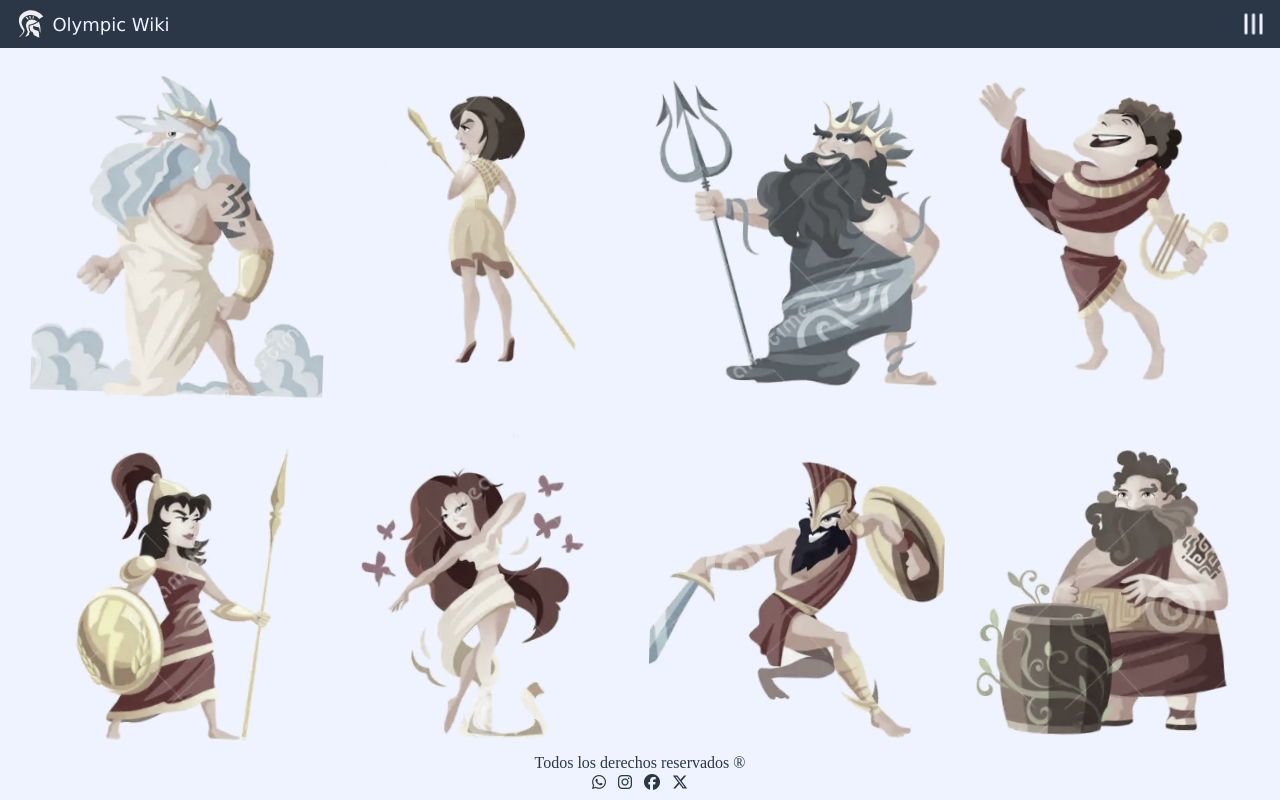
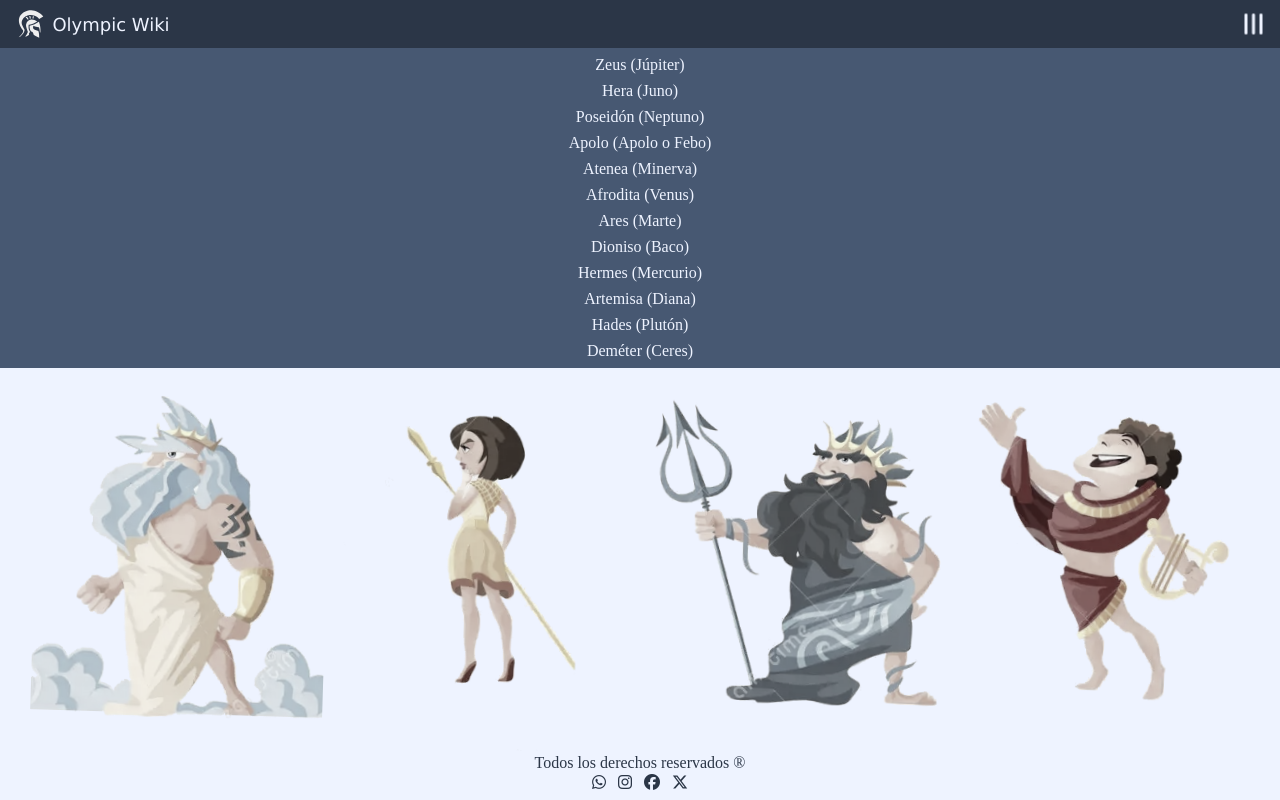
Before and after one commit to albotero/olympus-wiki, a plain HTML site: page index.html in a window 1280 px wide. Both pictures are taken after a click on the icon 1253 px from the left and 24 px from the top of the page. Drawn offline with Linux system fonts and the light colour scheme.

Commit message:
Menu links

```diff
--- a/assets/css/gallery.css
+++ b/assets/css/gallery.css
@@ -2,6 +2,7 @@
   --color-1: rgb(238, 243, 255);
   --color-2: rgba(0, 0, 0, 0.4);
   --color-3: rgb(43, 54, 71);
+  --color-4: rgb(71, 88, 114);
   --shadow: 2px 2px 6px var(--color-2);
 }
 
@@ -30,16 +31,16 @@ body {
   background-color: var(--color-3);
   color: var(--color-1);
   display: flex;
+  flex-wrap: wrap;
   justify-content: space-between;
   align-items: center;
-  height: 3rem;
-  padding: 0 1rem;
 }
 
 .menu-logo-container {
   display: flex;
   gap: 0.4rem;
   align-items: center;
+  padding-left: 1rem;
 }
 
 .menu-title {
@@ -47,13 +48,9 @@ body {
   font: large Verdana, sans-serif;
 }
 
-.menu-logo {
-  height: 100% !important;
-  fill: aqua;
-}
-
 .menu-icon {
   font-size: x-large;
+  margin: 0.75rem 1rem;
 }
 
 .menu-icon:not(.active) {
@@ -62,6 +59,34 @@ body {
 
 .menu-icon.active {
   animation: hamburger-open 2s forwards;
+}
+
+.menu-items {
+  max-height: 0;
+  margin: 0;
+  padding: 0;
+  background-color: var(--color-4);
+  transition-duration: 2s;
+  list-style: none;
+  width: 100%;
+  overflow: hidden;
+  display: flex;
+  flex-direction: column;
+  align-items: center;
+  padding: 0 1.5rem;
+}
+
+.menu-icon.active + .menu-items {
+  max-height: 20rem;
+}
+
+.menu-items li {
+  padding: 0.5rem 0 0;
+  color: var(--color-1);
+}
+
+.menu-items li:last-child {
+  padding-bottom: 0.5rem;
 }
 
 .gallery {
--- a/assets/js/load.js
+++ b/assets/js/load.js
@@ -1,8 +1,10 @@
 import { GODS } from "./gods.js"
 
 const menuIcon = document.querySelector(".menu-icon")
+const menuItems = document.querySelector(".menu-items")
 const galleryDiv = document.querySelector(".gallery")
 const infoDiv = document.querySelector(".info")
+
 let mobileMenuShown = false
 
 menuIcon.addEventListener("click", () => {
@@ -29,11 +31,19 @@ const showGodInfo = ({ greek, roman, desc, image: { x, y } }) => {
 // Load Gods' data
 GODS.forEach((el) => {
   const {
+    greek,
+    roman,
     image: { x, y },
   } = el
+
   const god = document.createElement("div")
   god.className = "god-img"
   god.style.backgroundPosition = `${x}% ${y}%`
   god.addEventListener("click", () => showGodInfo(el))
   galleryDiv.appendChild(god)
+
+  const godLink = document.createElement("li")
+  godLink.innerText = `${greek} (${roman})`
+  godLink.addEventListener("click", () => showGodInfo(el))
+  menuItems.appendChild(godLink)
 })
--- a/index.html
+++ b/index.html
@@ -17,6 +17,7 @@
         <h1 class="menu-title">Olympic Wiki</h1>
       </div>
       <i class="menu-icon fas fa-bars"></i>
+      <ul class="menu-items"></ul>
     </nav>
     <main class="gallery"></main>
     <div class="info"></div>
```
